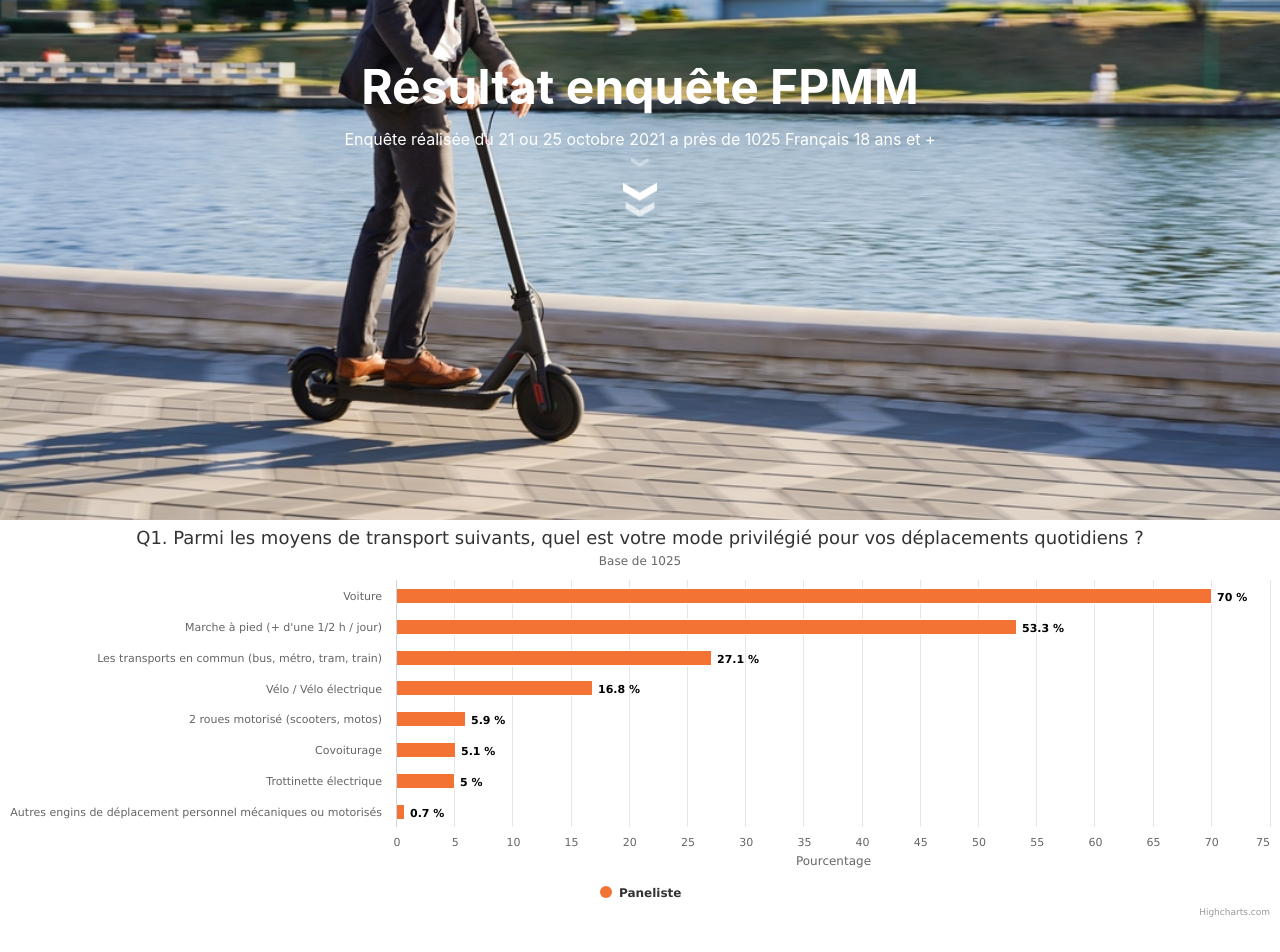
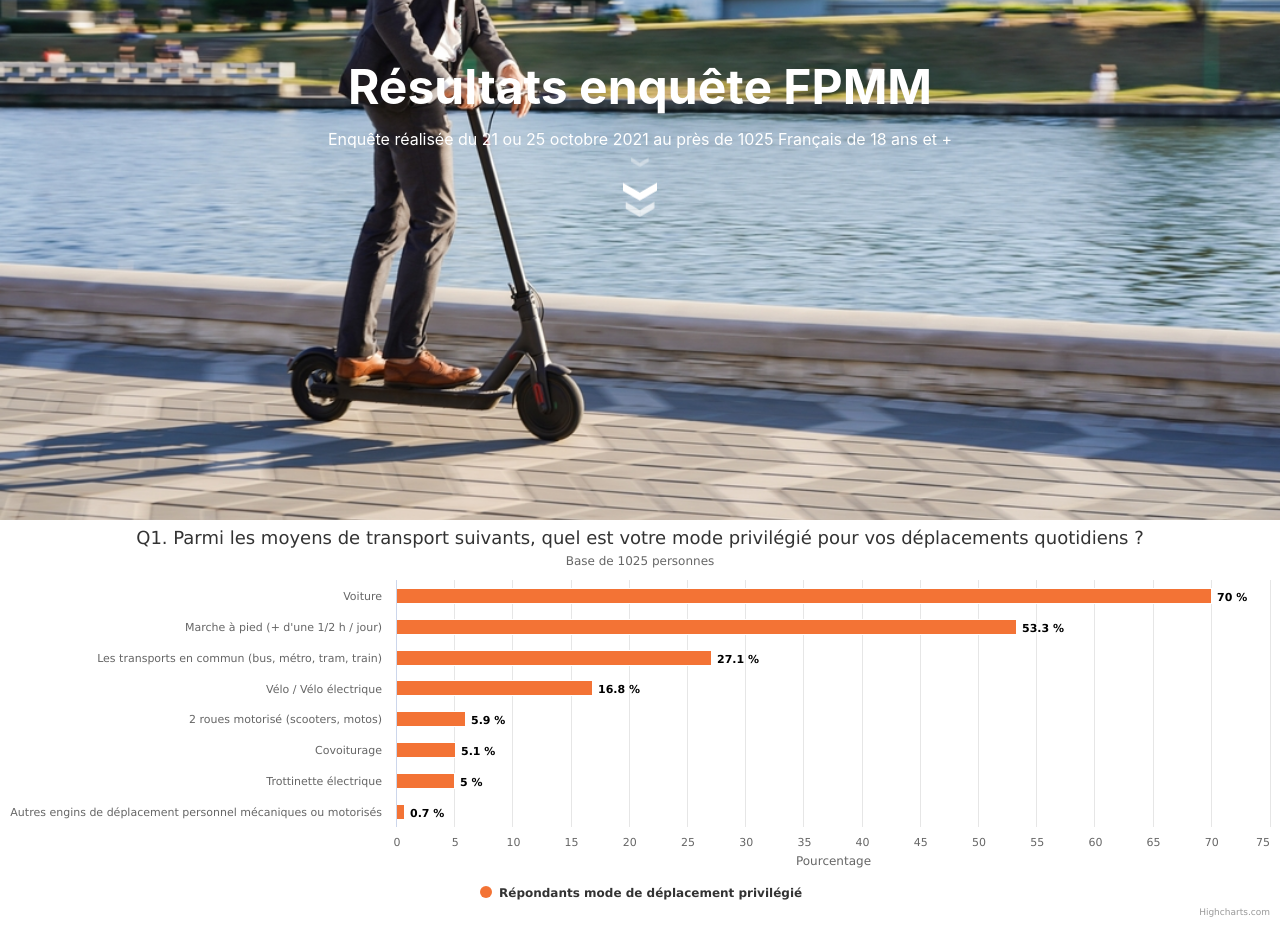
Before and after one commit to mctatepa/Enquete-fpmm, a plain HTML site: page index.html in a window 1280 px wide. Shown: the part 280-1232 px from the top of the page. Drawn offline with nearby package versions, Linux system fonts and the light colour scheme; files whose address does not match are found by name.

Commit message:
image fix

```diff
--- a/index.html
+++ b/index.html
@@ -14,8 +14,8 @@
     <header>
       <img src="https://fpmm.fr/wp-content/uploads/2018/10/logo-newmw-FPMM-rvb.png" alt="">
 	  <div class="intro">
-		<h1 class="titre">Résultat enquête FPMM</h1>
-		<p class="titre">Enquête réalisée du 21 ou 25 octobre 2021 a près de 1025 Français 18 ans et +</p>
+		<h1 class="titre">Résultats enquête FPMM</h1>
+		<p class="titre">Enquête réalisée du 21 ou 25 octobre 2021 au près de 1025 Français de 18 ans et +</p>
 	  </div>
 	  <div class="container">
 		<div class="chevron"></div>
--- a/scriptes/app.js
+++ b/scriptes/app.js
@@ -22,7 +22,7 @@ document.addEventListener('DOMContentLoaded', function () {
             text: 'Q1. Parmi les moyens de transport suivants, quel est votre mode privilégié pour vos déplacements quotidiens ?'
         },
         subtitle: {
-            text: 'Base de 1025'
+            text: 'Base de 1025 personnes'
         },
         xAxis: {
             categories: ['Voiture', "Marche à pied (+ d'une 1/2 h / jour)","Les transports en commun (bus, métro, tram, train)" ,'Vélo / Vélo électrique', "2 roues motorisé (scooters, motos)", "Covoiturage", "Trottinette électrique", "Autres engins de déplacement personnel mécaniques ou motorisés"]
@@ -44,7 +44,7 @@ document.addEventListener('DOMContentLoaded', function () {
             }
         },
         series: [{
-            name: 'Paneliste',
+            name: 'Répondants mode de déplacement privilégié',
             data: [70, 53.3, 27.1, 16.8, 5.9, 5.1, 5.0, 0.7],
             color: "#F37335",
         }]
@@ -58,7 +58,7 @@ document.addEventListener('DOMContentLoaded', function () {
             text: "Q2. Avez-vous l'intention d'acheter une trottinette électrique pour les fêtes de Noël ou d'ici les 2 prochains mois ?"
         },
         subtitle: {
-            text: 'Base de 1025'
+            text: 'Base de 1025 personnes'
         },
         tooltip: {
             valueSuffix: " %"
@@ -94,7 +94,7 @@ document.addEventListener('DOMContentLoaded', function () {
             text: "Q3. Concernant la trottinette électrique que vous avez l'intention d'acheter, s'agit-il :"
         },
         subtitle: {
-            text: 'Base de 224'
+            text: 'Base de 224 personnes'
         },
         tooltip: {
             valueSuffix: " %"
@@ -129,7 +129,7 @@ document.addEventListener('DOMContentLoaded', function () {
             text: "Q4. Pour quelle utilisation et quels types de déplacement sera destinée la trottinette électrique que vous souhaitez acheter ?"
         },
         subtitle: {
-            text: 'Base de 224'
+            text: 'Base de 224 personnes'
         },
         tooltip: {
             valueSuffix: " %"
@@ -150,7 +150,7 @@ document.addEventListener('DOMContentLoaded', function () {
                 name:"Pour un usage loisirs",
                 y:33},
                 {name: "Pour un usage déplacements domicile-travail (ou études)",
-                y:27.7},
+                y:23.7},
                 {name: "Pour les 2 (loisirs et travail)",
                 y:36.4},
                 {name: "Autre",
@@ -169,7 +169,7 @@ document.addEventListener('DOMContentLoaded', function () {
             text: "Q5. Quel montant envisagez-vous de payer pour l'achat de la trottinette électrique?"
         },
         subtitle: {
-            text: 'Base de 224'
+            text: 'Base de 224 personnes'
         },
         tooltip: {
             valueSuffix: " %"
@@ -188,13 +188,13 @@ document.addEventListener('DOMContentLoaded', function () {
             name: "Pourcentage de paneliste",
             data: [{
                 name:"Moins de 250 €",
-                y:28.8},
+                y:16.5},
                 {name: "De 250 € à 499 €",
-                y:65.7},
+                y:60.2},
                 {name: "De 500 € à 699 €",
-                y:5.5},
+                y:19.8},
                 {name: "Plus de 700 €",
-                y:5.5}]
+                y:3.4}]
         }]
     });
 
--- a/styles/style.css
+++ b/styles/style.css
@@ -18,7 +18,7 @@ p.titre{
   text-align: center;
 }
 header{
-  background-image: url("/Users/leo/Desktop/SI : Stage/SML/Highchats_V1/images/trottinette.jpg");
+  background-image: url("../images/trottinette.jpg");
   background-repeat: no-repeat;
   background-size: cover;
   background-position: center;
@@ -41,7 +41,7 @@ img{
 footer{
   width: 100vw;
   height: 20vh;
-  background-color: black;
+  background-color: #f9b401;
 }
 
 .container {
```
